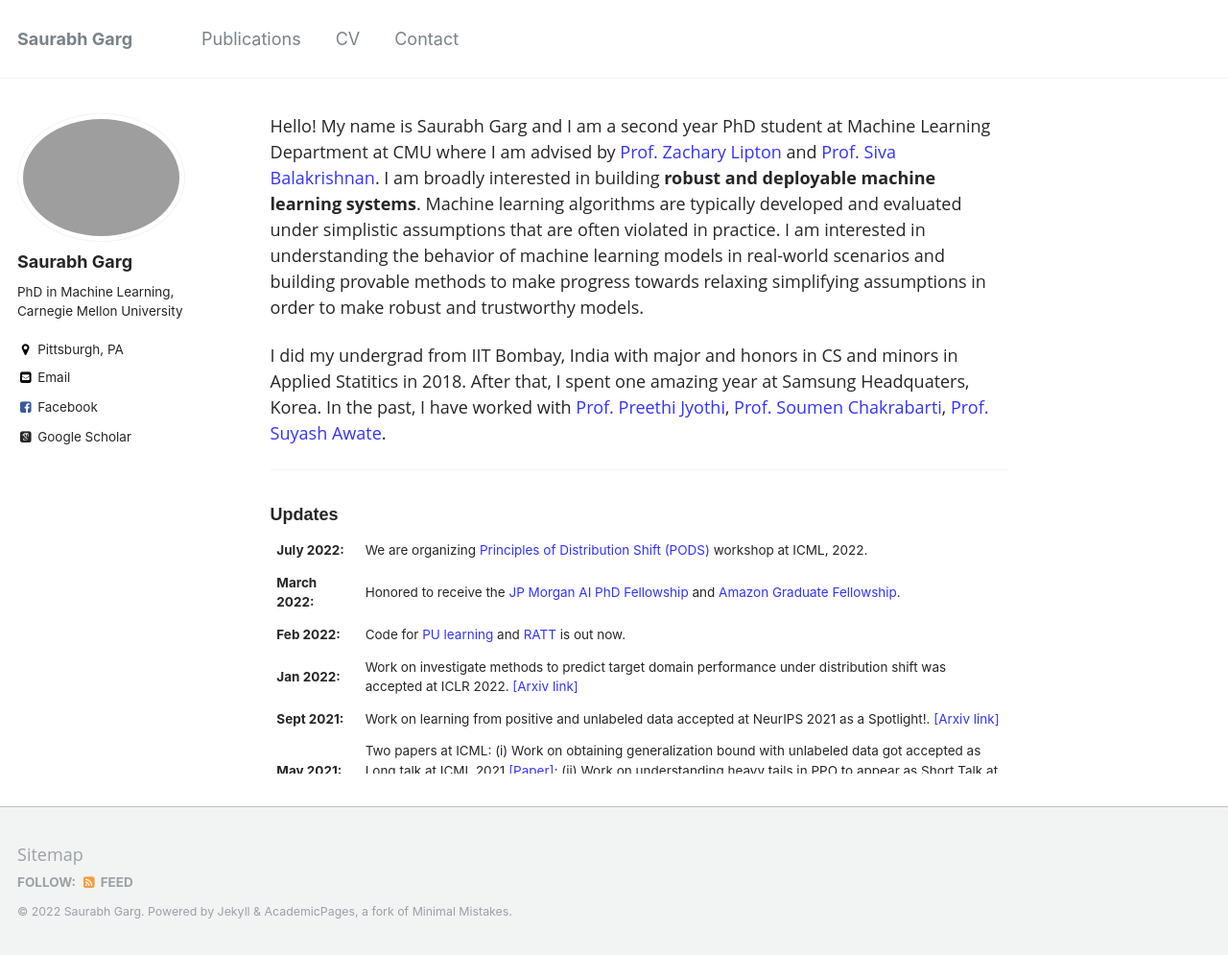
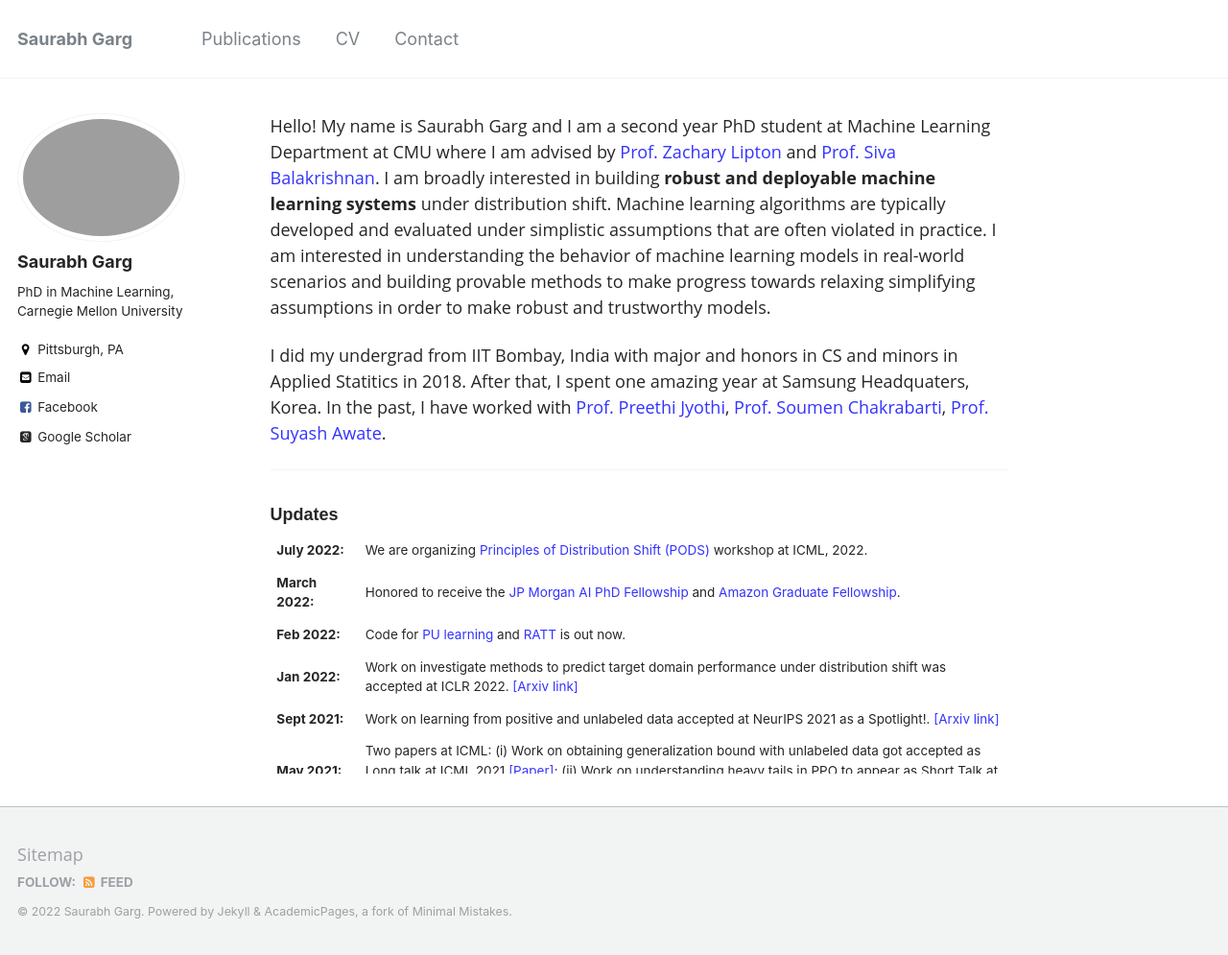
Before and after one commit to saurabhgarg1996/saurabhgarg1996.github.io, a Jekyll site: the page built from _pages/about.md, in a window 1280 px wide and 995 px high. Shown: the whole window at 96% size. Built offline with Jekyll 4.4.1, drawn with Linux system fonts in a browser that asks for light colours; some web fonts are replaced.

Commit message:
Update bio'

```diff
--- a/_pages/about.md
+++ b/_pages/about.md
@@ -7,7 +7,7 @@ redirect_from:
   - /about.html
 ---
 
-Hello! My name is Saurabh Garg and I am a second year PhD student at Machine Learning Department at CMU where I am advised by [Prof. Zachary Lipton](http://zacklipton.com/) and [Prof. Siva Balakrishnan](http://www.stat.cmu.edu/~siva/). I am broadly interested in building **robust and deployable machine learning systems**. Machine learning algorithms are typically developed and evaluated under simplistic assumptions that are often violated in practice. I am interested in understanding the behavior of machine learning models in real-world scenarios and building provable methods to make progress towards relaxing simplifying assumptions in order to make robust and trustworthy models.
+Hello! My name is Saurabh Garg and I am a second year PhD student at Machine Learning Department at CMU where I am advised by [Prof. Zachary Lipton](http://zacklipton.com/) and [Prof. Siva Balakrishnan](http://www.stat.cmu.edu/~siva/). I am broadly interested in building **robust and deployable machine learning systems** under distribution shift. Machine learning algorithms are typically developed and evaluated under simplistic assumptions that are often violated in practice. I am interested in understanding the behavior of machine learning models in real-world scenarios and building provable methods to make progress towards relaxing simplifying assumptions in order to make robust and trustworthy models.
 
 I did my undergrad from IIT Bombay, India with major and honors in CS and minors in Applied Statitics in 2018. After that, I spent one amazing year at Samsung Headquaters, Korea. In the past, I have worked with [Prof. Preethi Jyothi](https://www.cse.iitb.ac.in/~pjyothi), [Prof. Soumen Chakrabarti](https://www.cse.iitb.ac.in/~soumen), [Prof. Suyash Awate](https://www.cse.iitb.ac.in/~suyash).
 
```
